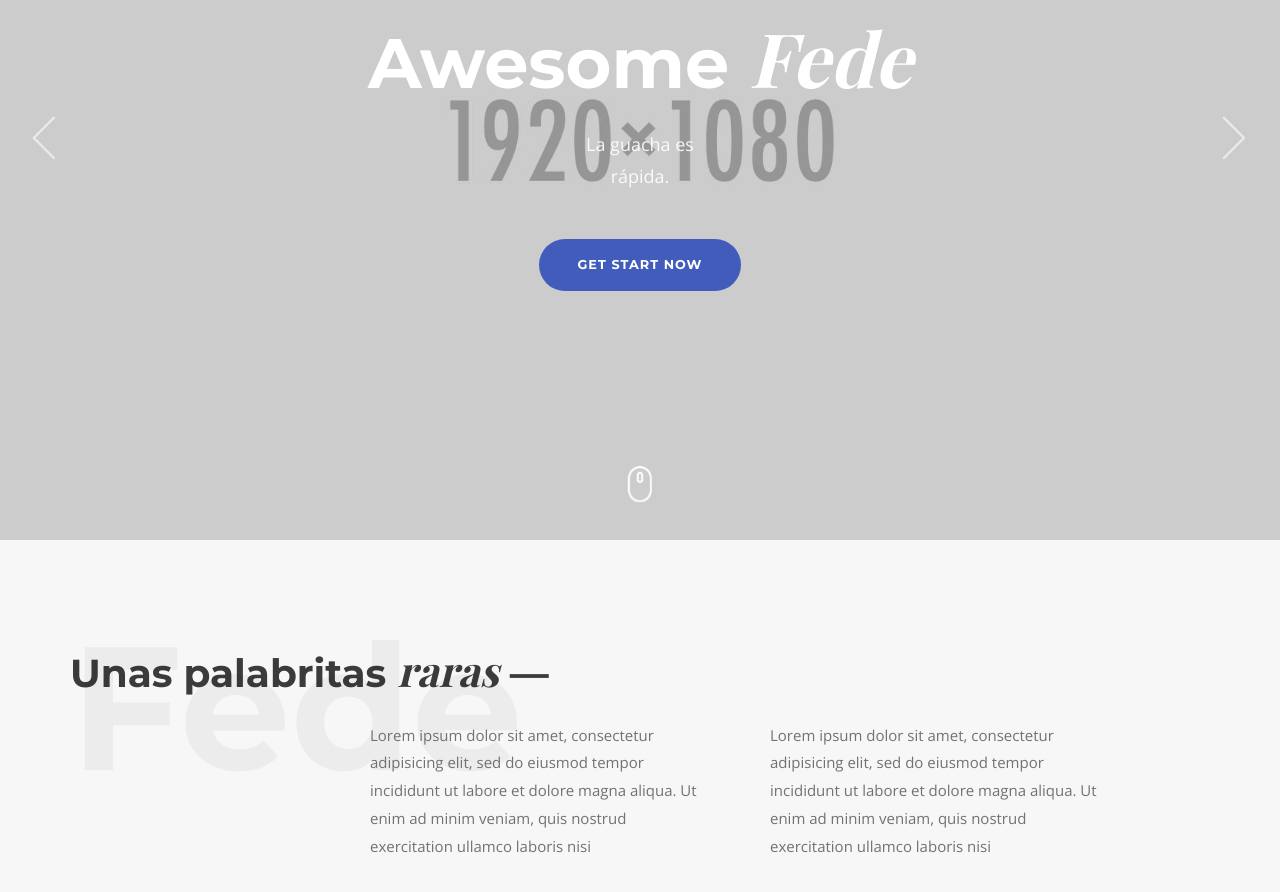
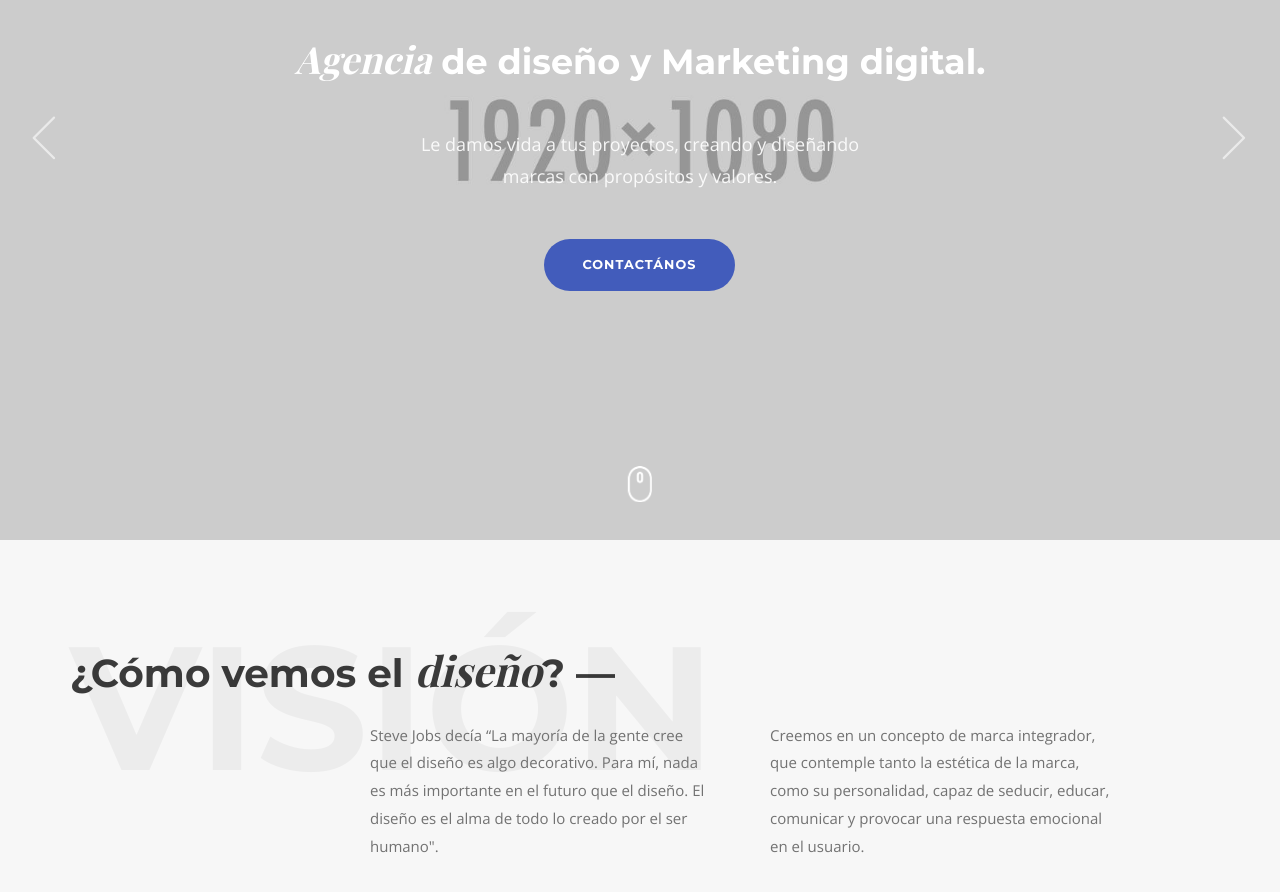
Before and after one commit to belubel5/agenciamkt, a plain HTML site: page dist/html/index.html in a window 1280 px wide. Shown: the part 260-1152 px from the top of the page. Drawn offline with nearby package versions, Linux system fonts and the light colour scheme; a web font is replaced by a local one.

Commit message:
Se cambian sliders del index y se agrega visión

```diff
--- a/dist/html/css/style.css
+++ b/dist/html/css/style.css
@@ -1362,6 +1362,7 @@ label.error{
 
 .slider-title{
   font-weight: 700;
+  font-size: 35px !important;
 }
 
 .slider-text{
@@ -1675,7 +1676,7 @@ label.error{
   width: 100%;
   padding: 0 2em;
   text-align:center;
-  -webkit-transform:translateY(-50%));
+  -webkit-transform:translateY(-50%);
   -ms-transform:translateY(-50%);
   transform:translateY(-50%);
   -webkit-transition: all  0.3s ease-in;
--- a/dist/html/index.html
+++ b/dist/html/index.html
@@ -167,7 +167,7 @@
                 data-x="['center','center','center','center']" data-hoffset="['0']"
                 data-y="['middle','middle','middle','middle']" data-voffset="['-80']"
                 data-textAlign="['center','center','center','center']"
-                data-fontsize="['70', '60','50','40']"
+                data-fontsize="['70', '35','50','40']"
                 data-lineheight="['80','70', '50','40']"
                 data-height="none"
                 data-whitespace="nowrap"
@@ -180,7 +180,7 @@
 
                 data-splitout="none"
                 data-responsive_offset="on"
-                data-elementdelay="0.05">Awesome <i>Fede</i>
+                data-elementdelay="0.05"><i>Agencia</i> de diseño y Marketing digital.
               </div>
 
               <!-- Layer 2 -->
@@ -199,7 +199,7 @@
                 data-mask_in="x:0px;y:0px;s:inherit;e:inherit;"
                 data-start="1500"
                 data-splitin="none"
-                data-splitout="none"><span style="opacity:0.9">La guacha es <br> rápida.</span>
+                data-splitout="none"><span style="opacity:0.9">Le damos vida a tus proyectos, creando y diseñando <br/> marcas con propósitos y valores.</span>
               </div>
 
               <!-- Layer 3 -->
@@ -220,7 +220,7 @@
                 data-start="1500"
                 data-splitin="on"
                 data-splitout="none"
-                data-responsive_offset="on"><a href="#request" class="btn" data-toggle="modal">Get start now</a>
+                data-responsive_offset="on"><a href="#request" class="btn" data-toggle="modal">Contactános</a>
               </div>
             </li>
 
@@ -238,7 +238,7 @@
                 data-x="['center','center','center','center']" data-hoffset="['0']"
                 data-y="['middle','middle','middle','middle']" data-voffset="['-80']"
                 data-textAlign="['center','center','center','center']"
-                data-fontsize="['70', '60','50','40']"
+                data-fontsize="['70', '35','50','40']"
                 data-lineheight="['80','70', '60','50']"
                 data-height="none"
                 data-whitespace="nowrap"
@@ -251,7 +251,7 @@
 
                 data-splitout="none"
                 data-responsive_offset="on"
-                data-elementdelay="0.05">Tu vieja <i>también</i>
+                data-elementdelay="0.05">Haz que tu marca, <i>se destaque</i>
               </div>
 
               <!-- Layer 2 -->
@@ -270,7 +270,7 @@
                 data-mask_in="x:0px;y:0px;s:inherit;e:inherit;"
                 data-start="1500"
                 data-splitin="none"
-                data-splitout="none"><span style="opacity:0.9">Es bastante rápida esa,<br> zorra.</span>
+                data-splitout="none"><span style="opacity:0.9">Dale a tu marca una personalidad y haz de ella <br> una experiencia extraordinaria.</span>
               </div>
 
               <!-- Layer 3 -->
@@ -291,7 +291,7 @@
                 data-start="1500"
                 data-splitin="on"
                 data-splitout="none"
-                data-responsive_offset="on"><a href="#request" class="btn" data-toggle="modal">Get start now</a>
+                data-responsive_offset="on"><a href="#request" class="btn" data-toggle="modal">Contactános</a>
               </div>
             </li>
           </ul>
@@ -306,13 +306,13 @@
     <div class="content">
       <section class="section bg-light">
         <div class="container">
-          <h2 class="section-title text-left">Unas palabritas <i>raras</i>  —<span class="fade-title">Fede</span></h2>
+          <h2 class="section-title text-left">¿Cómo vemos el <i>diseño</i>?  —<span class="fade-title">VISIÓN</span></h2>
           <div class="row-space row">
             <div class="col-space col-md-4 col-md-offset-3">
-              <p class="last">Lorem ipsum dolor sit amet, consectetur adipisicing elit, sed do eiusmod tempor incididunt ut labore et dolore magna aliqua. Ut enim ad minim veniam, quis nostrud exercitation ullamco laboris nisi</p>
+              <p class="last">Steve Jobs decía “La mayoría de la gente cree que el diseño es algo decorativo. Para mí, nada es más importante en el futuro que el diseño. El diseño es el alma de todo lo creado por el ser humano".</p>
             </div>
             <div class="col-space col-md-4">
-              <p class="last">Lorem ipsum dolor sit amet, consectetur adipisicing elit, sed do eiusmod tempor incididunt ut labore et dolore magna aliqua. Ut enim ad minim veniam, quis nostrud exercitation ullamco laboris nisi</p>
+              <p class="last">Creemos en un concepto de marca integrador, que contemple tanto la estética de la marca, como su personalidad, capaz de seducir, educar, comunicar y provocar una respuesta emocional en el usuario.</p>
             </div>
           </div>
         </div>
```
